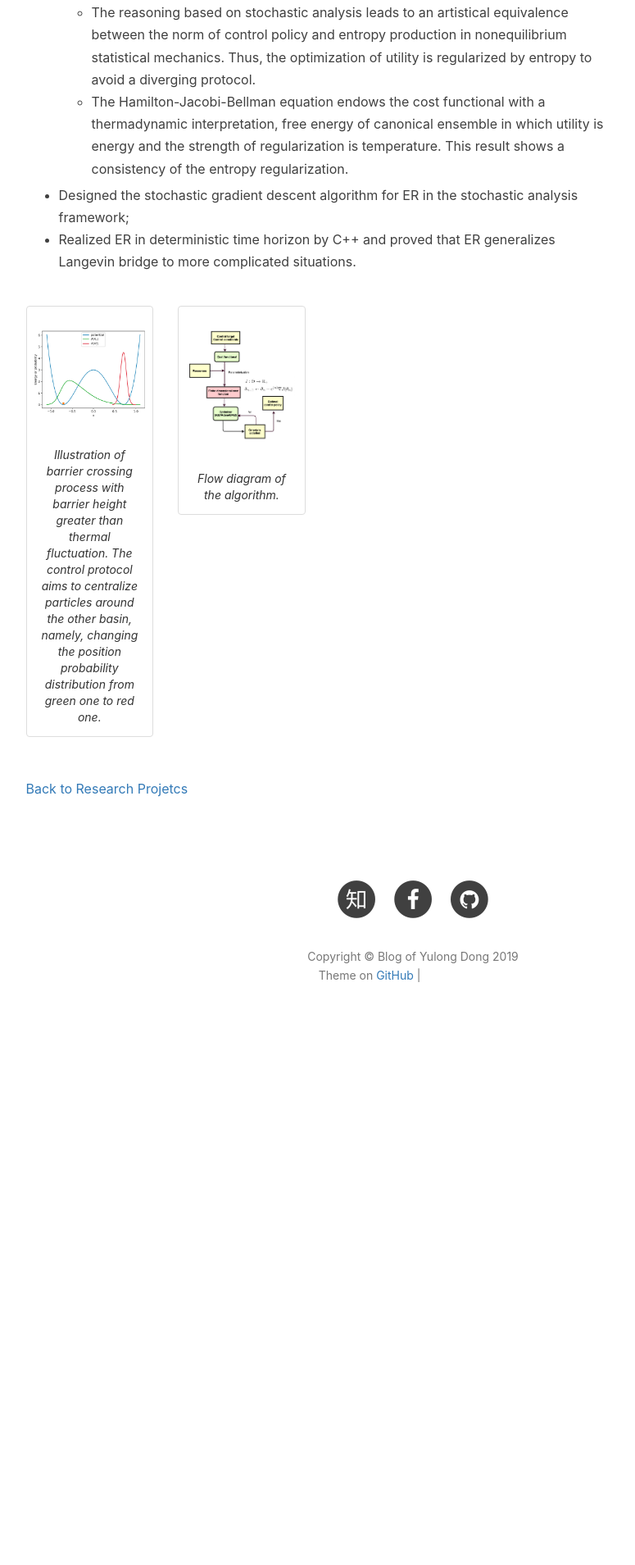
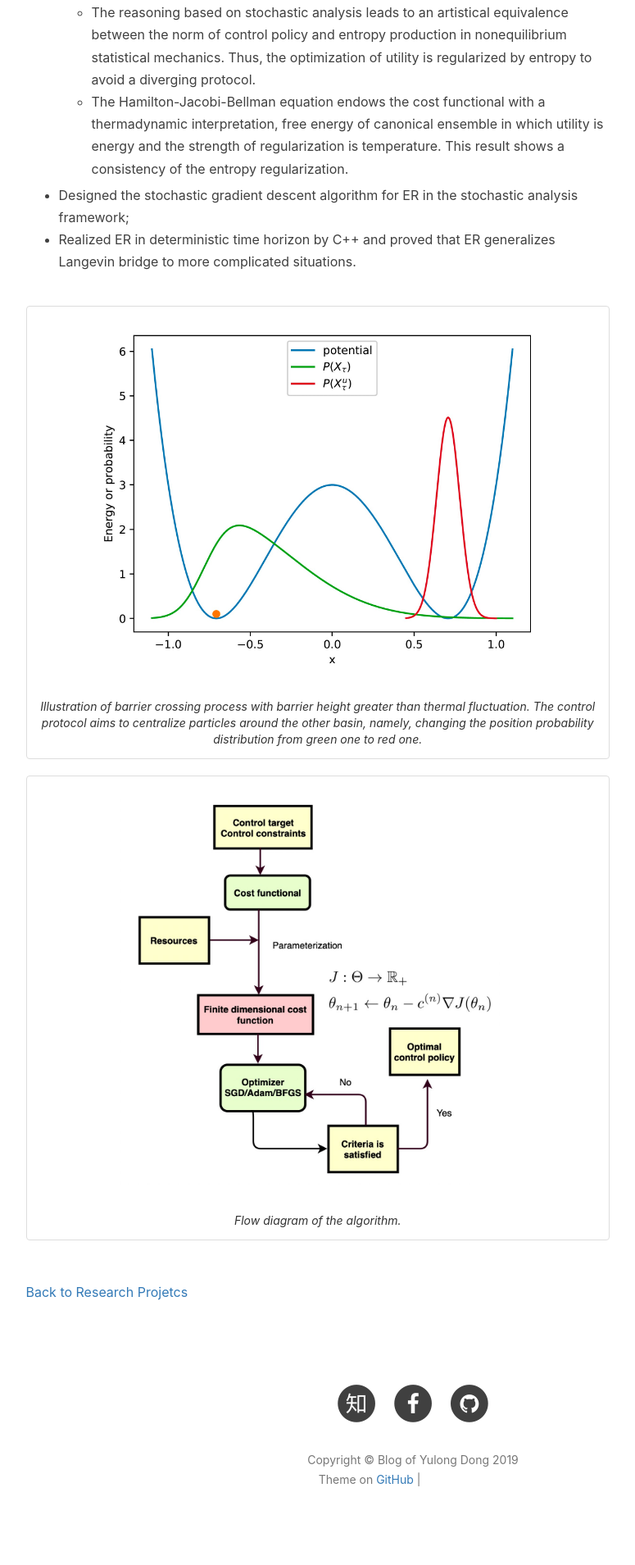
Before and after one commit to dongylaq/dongylaq.github.io, a Jekyll site: the page built from research.html, in a window 1280 px wide. Shown: the part 1403-3312 px from the top of the page at 82% size, without its empty margins (136-911 px from the left). Built offline with Jekyll 4.4.1, drawn with Linux system fonts in a browser that asks for light colours; nearby versions of some CDN libraries; comment, search, counter and statistics services are not loaded; before the commit the page ends 2697 px from its top, so only the background shows below that; grey boxes are pictures that could not be loaded.

Commit message:
Update research.html

```diff
--- a/research.html
+++ b/research.html
@@ -48,7 +48,7 @@ header-img: "img/title.jpeg"
         <li>Realized ER in deterministic time horizon by C++ and proved that ER generalizes Langevin bridge to more complicated situations.</li>
     </ul>
     <div class="row">
-        <div class="col-md-3">
+        <div class="col-md-12">
             <div class="thumbnail">
                 <img src="/img/rsc/optcontrol-illustration.png" width="560"  height="480">
                     <div class="caption">
@@ -56,7 +56,7 @@ header-img: "img/title.jpeg"
                     </div>
             </div>
         </div>
-     <div class="col-md-3">
+     <div class="col-md-12">
             <div class="thumbnail">
                 <img src="/img/rsc/optcontrol-algorithm.png" width="500" height="350">
                     <div class="caption">
```
